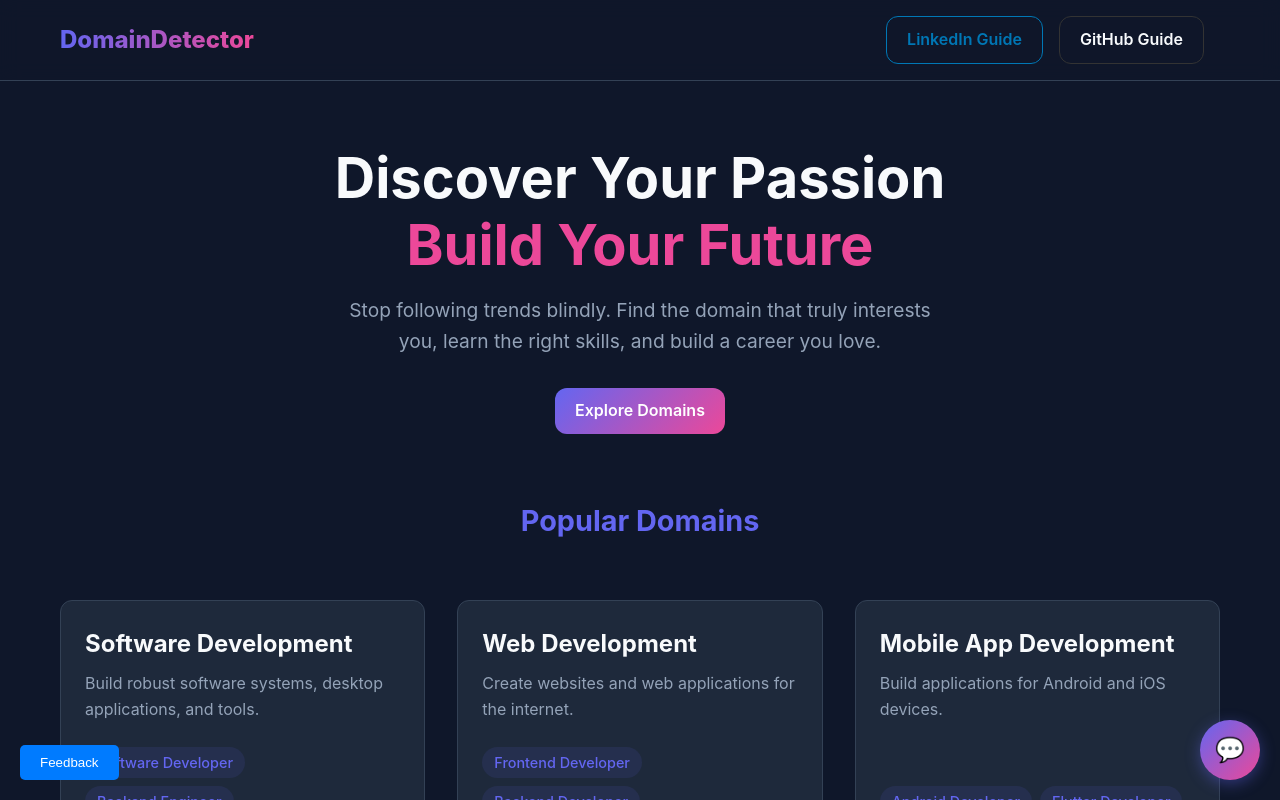
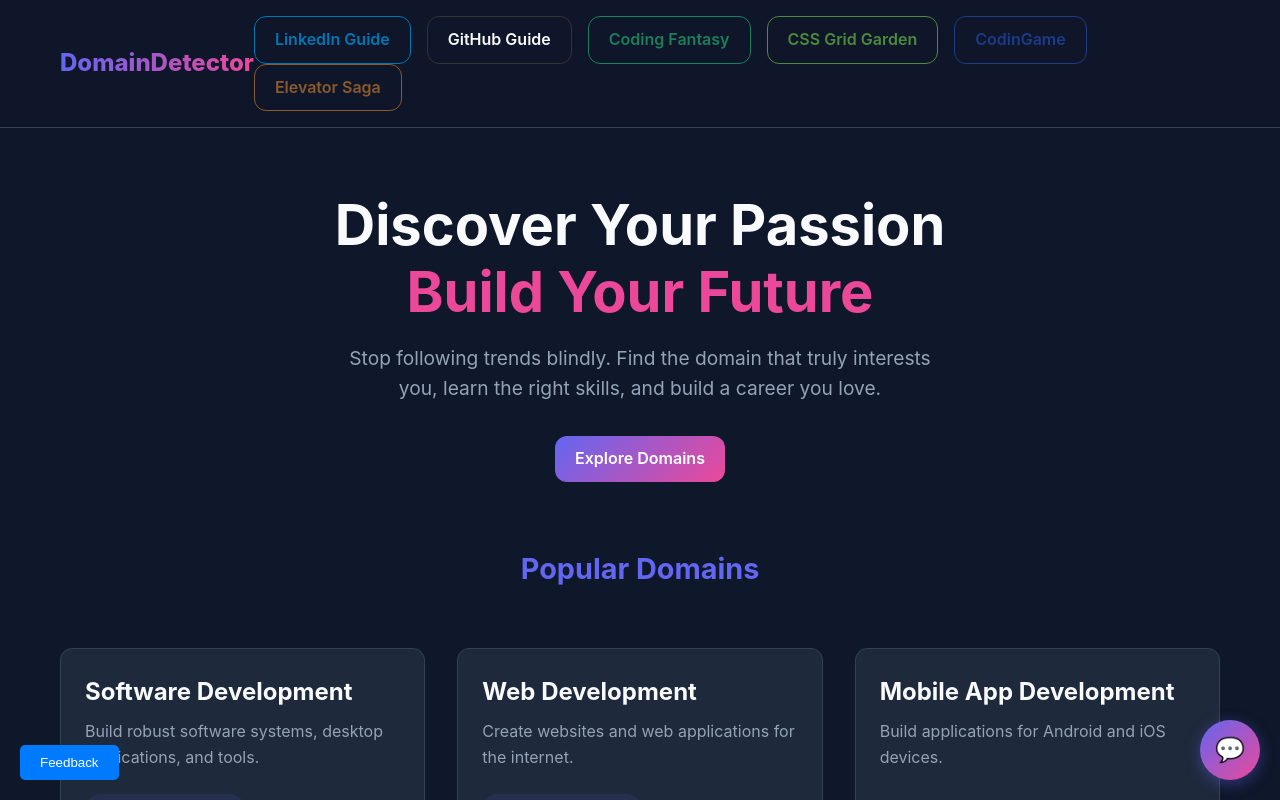
Before and after one commit to Karthikeyan-hub004/DK, a React (Vite) app: page / in a window 1280 px wide. Shown: the top 800 px of the page. Built offline with nearby package versions, Linux system fonts and the light colour scheme.

Commit message:
Game Link

```diff
--- a/src/components/Navbar.jsx
+++ b/src/components/Navbar.jsx
@@ -15,6 +15,42 @@ const Navbar = () => {
                     <Link to="/github-guide" className="btn btn-outline" style={{ marginRight: '1rem', borderColor: '#333', color: 'var(--text-color)' }}>
                         GitHub Guide
                     </Link>
+                    <a
+                        href="https://codingfantasy.com/games/mcp"
+                        className="btn btn-outline"
+                        style={{ marginRight: '1rem', borderColor: '#1b7f5a', color: '#1b7f5a' }}
+                        target="_blank"
+                        rel="noreferrer"
+                    >
+                        Coding Fantasy
+                    </a>
+                    <a
+                        href="https://cssgridgarden.com/"
+                        className="btn btn-outline"
+                        style={{ marginRight: '1rem', borderColor: '#4b8b3b', color: '#4b8b3b' }}
+                        target="_blank"
+                        rel="noreferrer"
+                    >
+                        CSS Grid Garden
+                    </a>
+                    <a
+                        href="https://www.codingame.com/start/"
+                        className="btn btn-outline"
+                        style={{ marginRight: '1rem', borderColor: '#1e3a8a', color: '#1e3a8a' }}
+                        target="_blank"
+                        rel="noreferrer"
+                    >
+                        CodinGame
+                    </a>
+                    <a
+                        href="https://play.elevatorsaga.com/"
+                        className="btn btn-outline"
+                        style={{ borderColor: '#8b5a2b', color: '#8b5a2b' }}
+                        target="_blank"
+                        rel="noreferrer"
+                    >
+                        Elevator Saga
+                    </a>
                 </div>
             </div>
         </nav>
```
